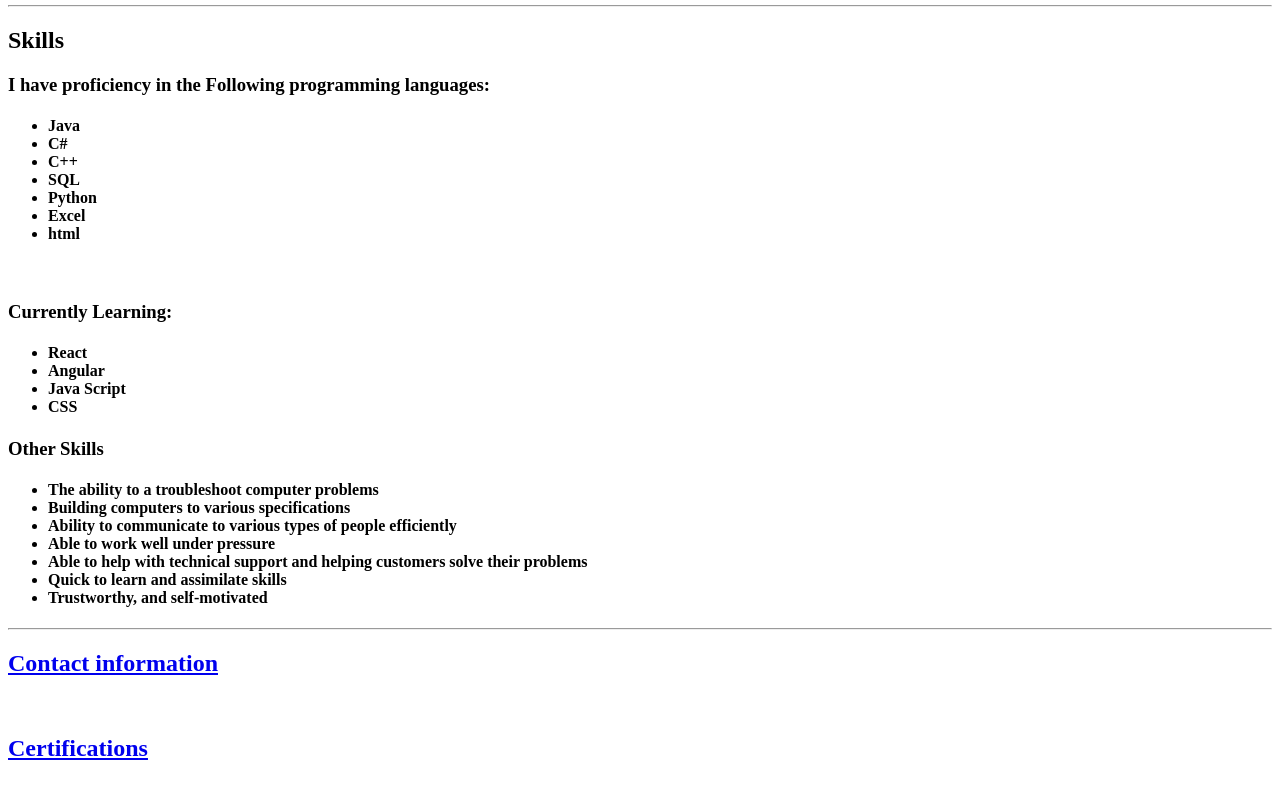
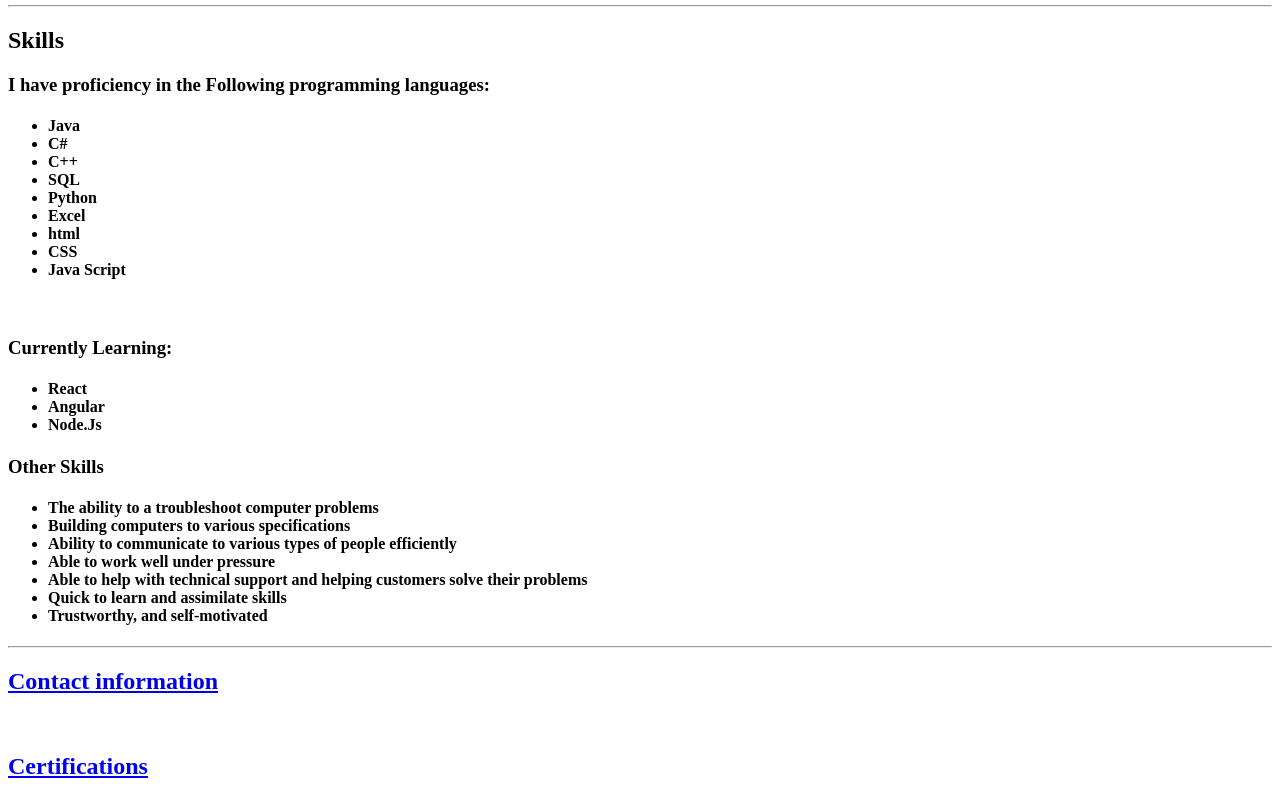
Before and after one commit to Recline25/CV_html, a plain HTML site: page index.html in a window 1280 px wide. Shown: the part 1128-1928 px from the top of the page. Drawn offline with Linux system fonts and the light colour scheme.

Commit message:
Update index.html

```diff
--- a/index.html
+++ b/index.html
@@ -52,6 +52,8 @@
             <li>Python</li>
             <li>Excel</li>
             <li>html</li>
+            <li>CSS</li>
+            <li>Java Script</li>
         </ul></h4>
         <br/>
         <h3>Currently Learning:</h3>
@@ -59,8 +61,8 @@
         <h4>
         <li>React</li>
         <li>Angular</li>
-        <li>Java Script</li>
-        <li>CSS</li>
+        <li>Node.Js</li>
+
         </h4></ul>
         <h3>Other Skills</h3>
         <ul><h4>
```
